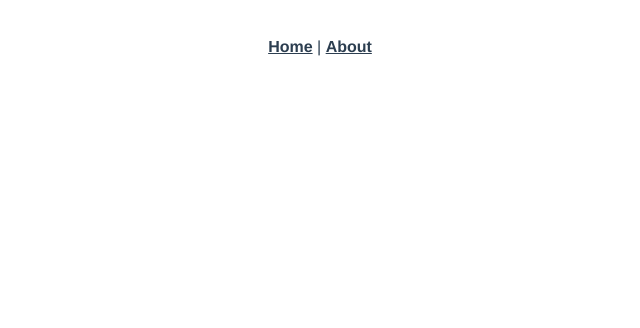
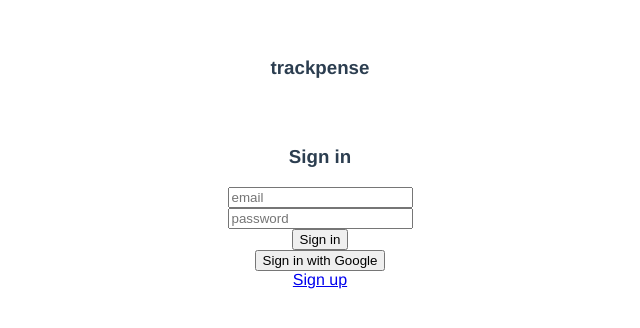
Before and after one commit to sebinemeth/trackpense, a Vue app: page /login in a window 1280 px wide. Shown: the top 328 px of the page, without its empty margins (320-960 px from the left). Built offline with nearby package versions, Linux system fonts and the light colour scheme; no server answers.

Commit message:
init login

```diff
--- a/package.json
+++ b/package.json
@@ -9,6 +9,7 @@
   },
   "dependencies": {
     "core-js": "^3.6.5",
+    "firebase": "^8.2.1",
     "vue": "^2.6.11",
     "vue-router": "^3.2.0"
   },
--- a/src/App.vue
+++ b/src/App.vue
@@ -1,8 +1,7 @@
 <template>
   <div id="app">
     <div id="nav">
-      <router-link to="/">Home</router-link> |
-      <router-link to="/about">About</router-link>
+      <h3>trackpense</h3>
     </div>
     <router-view/>
   </div>
--- a/src/main.js
+++ b/src/main.js
@@ -1,10 +1,29 @@
 import Vue from 'vue'
 import App from './App.vue'
 import router from './router'
+import firebase from 'firebase'
 
 Vue.config.productionTip = false
 
-new Vue({
-  router,
-  render: h => h(App)
-}).$mount('#app')
+const firebaseConfig = {
+  apiKey: "AIzaSyBQ6rhw_YqDV00L-YW_-8hrpf6v9YWLC38",
+  authDomain: "trackpense.firebaseapp.com",
+  databaseURL: "https://trackpense-default-rtdb.europe-west1.firebasedatabase.app",
+  projectId: "trackpense",
+  storageBucket: "trackpense.appspot.com",
+  messagingSenderId: "620403238614",
+  appId: "1:620403238614:web:64906020de0a001a130b77",
+  measurementId: "G-GWBY0T8MSP"
+};
+// Initialize Firebase
+firebase.initializeApp(firebaseConfig);
+
+let app = null;
+
+firebase.auth().onAuthStateChanged(() => {
+  if (!app)
+    app = new Vue({
+      router,
+      render: h => h(App)
+    }).$mount("#app");
+})
--- a/src/router/index.js
+++ b/src/router/index.js
@@ -1,23 +1,37 @@
 import Vue from 'vue'
 import VueRouter from 'vue-router'
 import Home from '../views/Home.vue'
+import Login from '../views/Login.vue'
+import SignUp from '../views/SignUp.vue'
+import firebase from 'firebase';
 
 Vue.use(VueRouter)
 
 const routes = [
   {
-    path: '/',
-    name: 'Home',
-    component: Home
+    path: '*',
+    redirect: 'login'
   },
   {
-    path: '/about',
-    name: 'About',
-    // route level code-splitting
-    // this generates a separate chunk (about.[hash].js) for this route
-    // which is lazy-loaded when the route is visited.
-    component: () => import(/* webpackChunkName: "about" */ '../views/About.vue')
-  }
+    path: '/',
+    redirect: 'login'
+  },
+  {
+    path: '/home',
+    name: 'Home',
+    component: Home,
+    meta: {
+      requiresAuth: true,
+    }
+  }, {
+    path: '/login',
+    name: 'Login',
+    component: Login
+  }, {
+    path: '/signup',
+    name: 'SignUp',
+    component: SignUp
+  },
 ]
 
 const router = new VueRouter({
@@ -26,4 +40,13 @@ const router = new VueRouter({
   routes
 })
 
+router.beforeEach((to, from, next) => {
+  const currentUser = firebase.auth().currentUser;
+  const requiresAuth = to.matched.some(record => record.meta.requiresAuth);
+
+  if (requiresAuth && !currentUser) next('login')
+  else if (!requiresAuth && currentUser) next('home')
+  else next();
+})
+
 export default router
--- a/src/views/Home.vue
+++ b/src/views/Home.vue
@@ -1,18 +1,20 @@
 <template>
   <div class="home">
-    <img alt="Vue logo" src="../assets/logo.png">
-    <HelloWorld msg="Welcome to Your Vue.js App"/>
+    <h2>Welcome</h2>
+    <a @click="logout">Log out</a>
   </div>
 </template>
 
 <script>
-// @ is an alias to /src
-import HelloWorld from '@/components/HelloWorld.vue'
-
+import firebase from "firebase";
 export default {
-  name: 'Home',
-  components: {
-    HelloWorld
-  }
-}
+  name: "Home",
+  components: {},
+  methods: {
+    async logout() {
+      await firebase.auth().signOut();
+      this.$router.replace("login");
+    },
+  },
+};
 </script>
--- /dev/null
+++ b/src/views/Login.vue
@@ -0,0 +1,39 @@
+<template>
+  <div class="login">
+    <h3>Sign in</h3>
+    <input v-model="email" type="text" placeholder="email" /><br />
+    <input v-model="password" type="password" placeholder="password" /><br />
+    <button @click="login">Sign in</button><br />
+    <button @click="loginGoogle">Sign in with Google</button><br />
+    <router-link to="/signup">Sign up</router-link>
+  </div>
+</template>
+
+<script>
+import firebase from "firebase";
+export default {
+  name: "Login",
+  data() {
+    return {email: "", password: ""};
+  },
+  methods: {
+    async login(event, provider = null) {
+      try {
+        if (!provider)
+          await firebase
+            .auth()
+            .signInWithEmailAndPassword(this.email, this.password);
+        else await firebase.auth().signInWithPopup(provider);
+        this.$router.replace("home");
+      } catch (error) {
+        console.log(error);
+      }
+    },
+    loginGoogle() {
+      this.login(null, new firebase.auth.GoogleAuthProvider());
+    },
+  },
+};
+</script>
+
+<style lang="scss" scoped></style>
--- /dev/null
+++ b/src/views/SignUp.vue
@@ -0,0 +1,34 @@
+<template>
+  <div class="signup">
+    <h3>Sign up</h3>
+    <input v-model="email" type="text" placeholder="email" /><br />
+    <input v-model="password" type="password" placeholder="password" /><br />
+    <button @click="signup">Sign up</button><br />
+    <router-link to="/login">Back to login</router-link>
+  </div>
+</template>
+
+<script>
+import firebase from "firebase";
+
+export default {
+  name: "SignUp",
+  data() {
+    return { email: "", password: "" };
+  },
+  methods: {
+    async signup() {
+      try {
+        await firebase
+          .auth()
+          .createUserWithEmailAndPassword(this.email, this.password);
+        this.$router.replace("home");
+      } catch (error) {
+        console.log(error);
+      }
+    },
+  },
+};
+</script>
+
+<style lang="scss" scoped></style>
```
Also changed, not shown: 1 other file (tests, documents, lock files or other folders).
